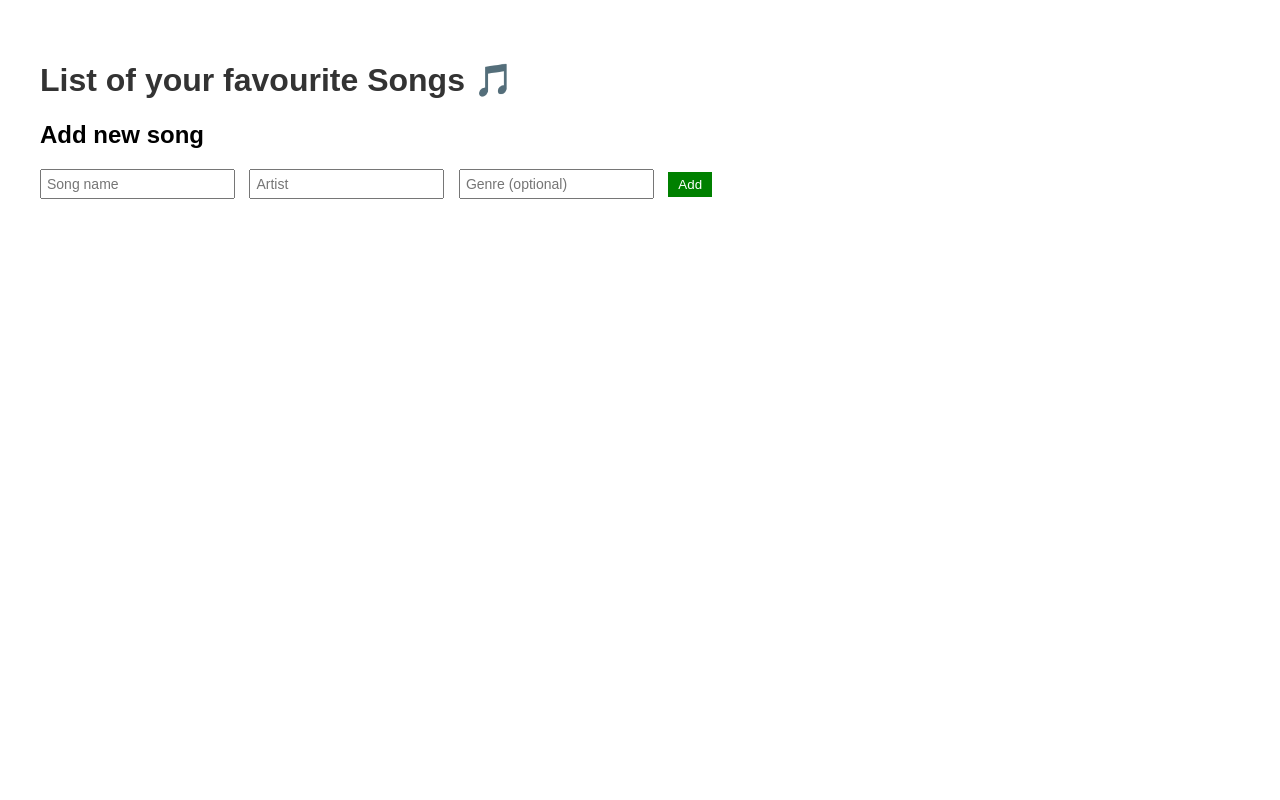
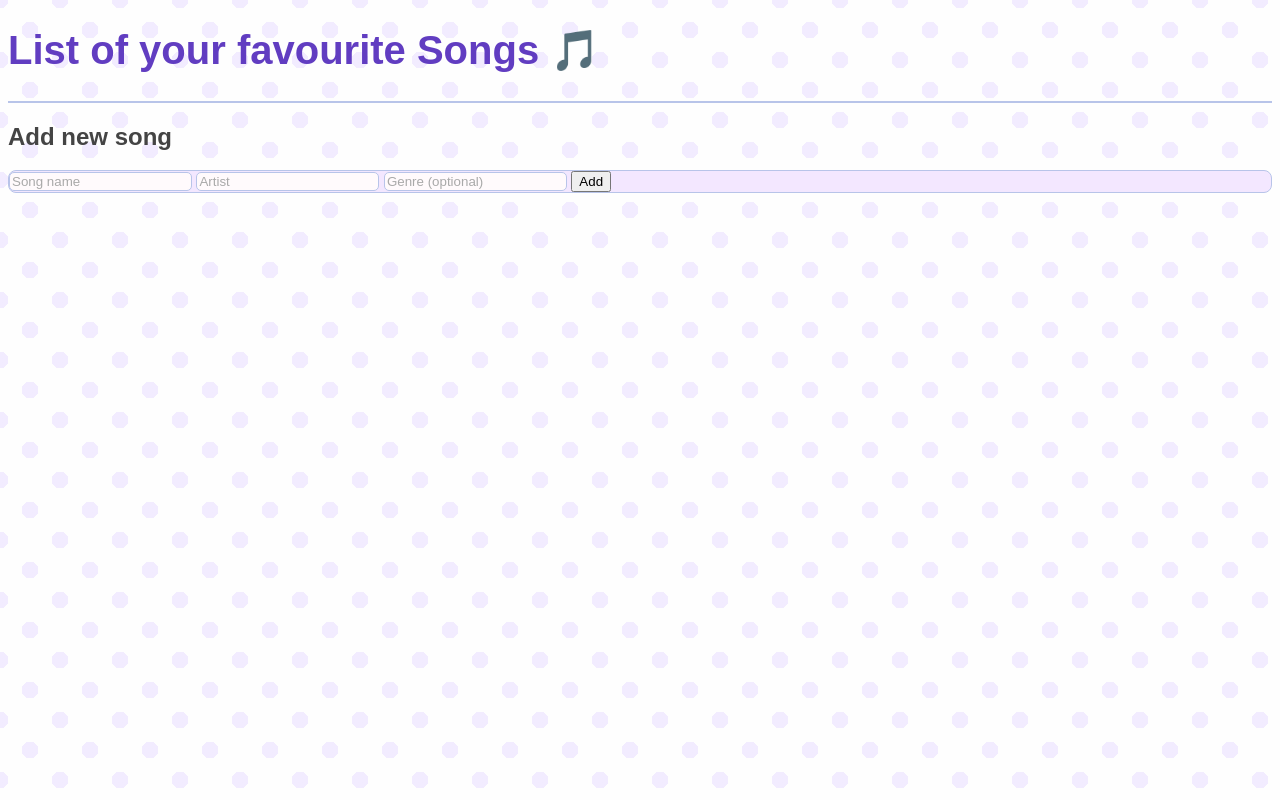
Before and after one commit to izabelakolodziejska/virtualization_project, a plain HTML site: page frontend/index.html in a window 1280 px wide. Drawn offline with Linux system fonts and the light colour scheme; no server answers.

Commit message:
improved looks

```diff
--- a/frontend/styles.css
+++ b/frontend/styles.css
@@ -1,47 +1,76 @@
 body {
-    font-family: Arial, sans-serif;
-    margin: 20px;
-    padding: 20px;
+    font-family: 'Poppins', sans-serif;
+    background-color: #fefefe;
+    background-image: radial-gradient(circle, rgba(229, 217, 255, 0.5) 20%, transparent 20%),
+      radial-gradient(circle, rgba(229, 217, 255, 0.5) 20%, transparent 20%);
+    background-size: 60px 60px;
+    background-position: 0 0, 30px 30px;
+    color: #444;
   }
 
   h1 {
-    color: #333;
+    font-weight: 600;
+    font-size: 2.5rem;
+    color: #613dc1;
+  }
+
+  form {
+    background-color: #f3e7ff;
+    border: 1px solid #b8c4e9;
+    border-radius: 8px;
+  }
+
+  input {
+    background-color: #fffafc;
+    color: #4e148c;
+    border: 1px solid #b8c4e9;
+    border-radius: 5px;
+  }
+
+  input::placeholder {
+    color: #a9a9a9;
+  }
+
+  input:focus {
+    outline: 2px solid #613dc1;
+  }
+
+  .btn-purple {
+    background-color: #b8c4e9;
+    border: none;
+    color: white;
+    font-weight: bold;
+    padding: 10px 20px;
+    border-radius: 5px;
+  }
+
+  .btn-purple:hover {
+    background-color: #858ae3;
+    color: white;
   }
 
   #song-list {
-    margin-top: 20px;
+    background-color: #e7eaff;
+    border: 1px solid #b8c4e9;
+    color: #4e148c;
+    max-height: 400px;
+    overflow-y: auto;
   }
 
   .song {
+    padding: 10px;
     margin-bottom: 10px;
-    padding: 10px;
-    background-color: #f4f4f4;
-    border-radius: 5px;
+    border-radius: 8px;
+    background-color: #c6d8ff;
+    color: #2c0735;
   }
 
-  button {
-    background-color: red;
-    color: white;
-    border: none;
-    padding: 5px 10px;
-    cursor: pointer;
+  .song:hover {
+    background-color: #b8c4e9;
+    color: #2c0735;
   }
 
-  button:hover {
-    background-color: darkred;
+  .text-muted {
+    font-size: 1rem;
+    color: #6c757d;
   }
-
-  form {
-    margin-top: 20px;
-  }
-
-  input {
-    margin-right: 10px;
-    padding: 5px;
-    font-size: 14px;
-  }
-
-  button[type="submit"] {
-    background-color: green;
-    color: white;
-  }
```
